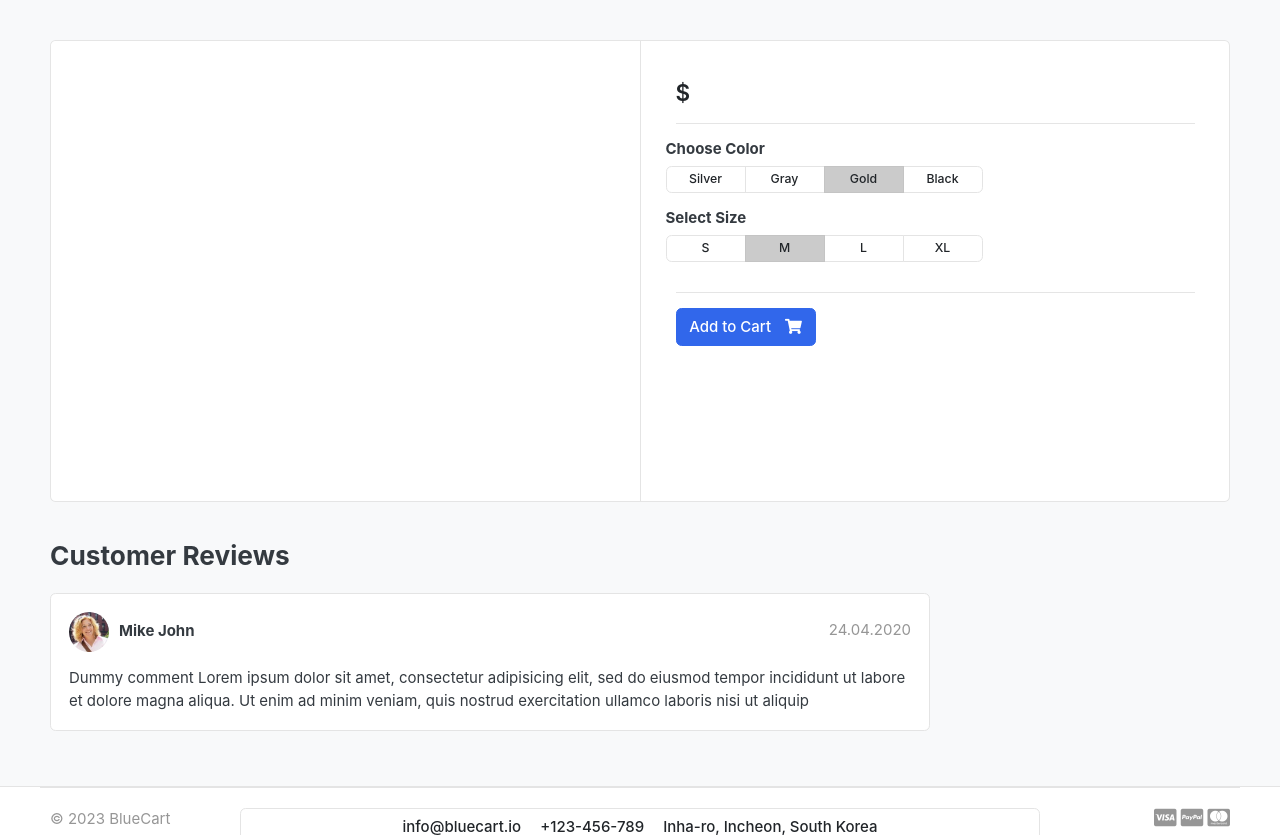
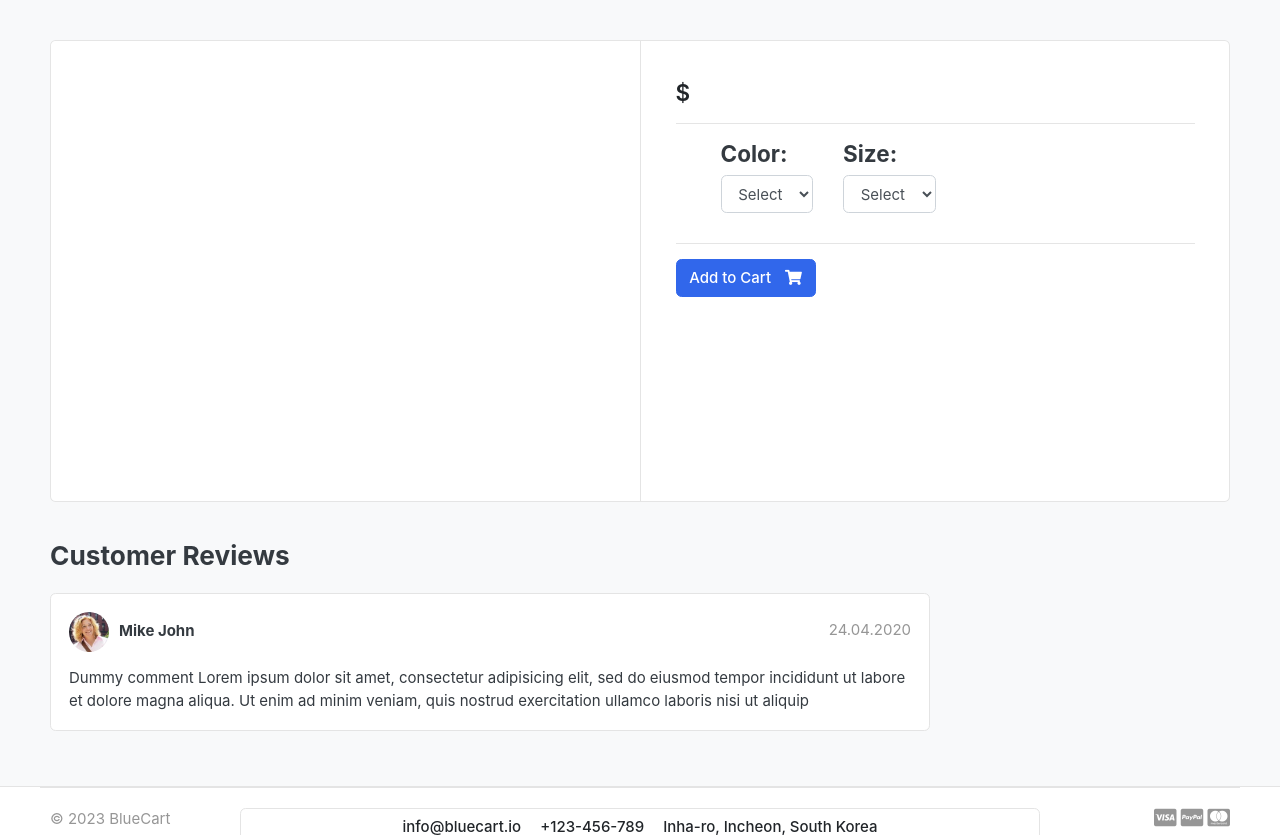
Before and after one commit to Jamshid-Ganiev/BlueCart-django, a Django app: template templates/store/product_detail.html in a window 1280 px wide. Shown: the part 118-953 px from the top of the page. Run offline with Django 4.2, Linux system fonts and the light colour scheme; the template is opened without the code that fills it, so the values that code supplies are empty; some libraries are stand-ins or nearby versions; some web fonts are replaced.

Commit message:
Add varaition features (size, color) to products

```diff
--- a/carts/models.py
+++ b/carts/models.py
@@ -1,5 +1,5 @@
 from django.db import models
-from store.models import Product
+from store.models import Product, Variation
 
 # Create your models here.
 
@@ -12,6 +12,7 @@ class Cart(models.Model):
 
 class CartItem(models.Model):
     product = models.ForeignKey(Product, on_delete=models.CASCADE)
+    variations = models.ManyToManyField(Variation, blank=True)
     cart = models.ForeignKey(Cart, on_delete=models.CASCADE)
     quantity = models.IntegerField()
     is_active = models.BooleanField(default=True)
@@ -19,5 +20,5 @@ class CartItem(models.Model):
     def sub_total(self):
         return self.product.price * self.quantity
 
-    def __str__(self):
+    def __unicode__(self):
         return self.product
--- a/carts/urls.py
+++ b/carts/urls.py
@@ -6,7 +6,7 @@ urlpatterns = [
 
     path('', cart, name="cart"),
     path('add_cart/<int:product_id>/', add_cart, name="add_cart"),
-    path('remove_cart/<int:product_id>/', remove_cart, name="remove_cart"),
-    path('remove_cart_item/<int:product_id>/', remove_cart_item, name="remove_cart_item"),
+    path('remove_cart/<int:product_id>/<int:cart_item_id>/', remove_cart, name="remove_cart"),
+    path('remove_cart_item/<int:product_id>/<int:cart_item_id>/', remove_cart_item, name="remove_cart_item"),
 
 ]
--- a/carts/views.py
+++ b/carts/views.py
@@ -1,5 +1,5 @@
 from django.shortcuts import get_object_or_404, redirect, render
-from store.models import Product
+from store.models import Product, Variation
 from .models import Cart, CartItem
 
 
@@ -11,7 +11,7 @@ def cart(request, total=0, quantity=0, cart_items=None):
         total += (cart_item.product.price * cart_item.quantity)
         quantity += cart_item.quantity
 
-    tax = (0.2 * total) //100
+    tax = (0.4 * total) //100
     total_after_tax = total - tax
     context = {
         "total": total,
@@ -25,6 +25,21 @@ def cart(request, total=0, quantity=0, cart_items=None):
 
 def add_cart(request, product_id):
     product = Product.objects.get(id=product_id)
+    product_variation = []
+
+
+    if request.method == 'POST':
+        for item in request.POST:
+            key = item
+            value = request.POST[key]
+
+            try:
+                variation = Variation.objects.get(product=product, variation_category__iexact=key, variation_value__iexact=value)
+                product_variation.append(variation)
+            except:
+                pass
+
+
     try:
         cart = Cart.objects.get(cart_id=_cart_id(request))
     except Cart.DoesNotExist:
@@ -33,17 +48,44 @@ def add_cart(request, product_id):
         )
     cart.save()
 
-    try:
-        cart_item = CartItem.objects.get(product=product, cart=cart)
-        cart_item.quantity += 1
-        cart_item.save()
-    except CartItem.DoesNotExist:
+    is_cart_item_exists = CartItem.objects.filter(product=product, cart=cart).exists()
+
+    if is_cart_item_exists:
+        cart_item = CartItem.objects.filter(product=product, cart=cart)
+        # existing variations -> database
+        # current variation -> product_variation
+        # item id - database
+
+        exis_var_list = []
+        id =  []
+        for item in cart_item:
+            existing_variation = item.variations.all()
+            exis_var_list.append(list(existing_variation))
+            id.append(item.id)
+
+        if product_variation in exis_var_list:
+            # increase the cart item quantity
+            index = exis_var_list.index(product_variation)
+            item_id = id[index]
+            item = CartItem.objects.get(product=product, id=item_id)
+            item.quantity += 1
+            item.save()
+        else:
+            item = CartItem.objects.create(product=product, quantity=1, cart=cart)
+            if len(product_variation) > 0:
+                item.variations.clear()
+                item.variations.add(*product_variation)
+            item.save()
+    else:
         cart_item = CartItem.objects.create(
             product=product,
             quantity = 1,
             cart = cart
         )
 
+        if len(product_variation) > 0:
+            cart_item.variations.clear()
+            cart_item.variations.add(*product_variation)
         cart_item.save()
 
     return redirect('carts:cart')
@@ -57,10 +99,11 @@ def _cart_id(request):
     return cart
 
 
-def remove_cart(request, product_id):
+def remove_cart(request, product_id, cart_item_id):
     cart = Cart.objects.get(cart_id=_cart_id(request))
     product = get_object_or_404(Product, id=product_id)
-    cart_item = CartItem.objects.get(product=product, cart=cart)
+
+    cart_item = CartItem.objects.get(product=product, cart=cart, id=cart_item_id)
 
     if cart_item.quantity > 1:
         cart_item.quantity -= 1
@@ -70,10 +113,10 @@ def remove_cart(request, product_id):
 
     return redirect("carts:cart")
 
-def remove_cart_item(request, product_id):
+def remove_cart_item(request, product_id, cart_item_id):
     cart = Cart.objects.get(cart_id=_cart_id(request))
     product = get_object_or_404(Product, id=product_id)
-    cart_item = CartItem.objects.get(product=product, cart=cart)
+    cart_item = CartItem.objects.get(product=product, cart=cart, id=cart_item_id)
     cart_item.delete()
 
     return redirect('carts:cart')
--- a/templates/includes/header.html
+++ b/templates/includes/header.html
@@ -53,6 +53,7 @@
         <!-- SEARCH -->
         <div class="col-lg  col-md-6 col-sm-12 col">
             <form action="{% url 'store:search' %}" class="search" method="GET">
+                {% csrf_token %}
 
                 <div class="input-group w-100">
                     <input type="text" class="form-control" style="width:60%;" placeholder="Search" name="keyword">
--- a/templates/store/product_detail.html
+++ b/templates/store/product_detail.html
@@ -18,6 +18,11 @@
                 </article>
             </aside>
     <main class="col-md-6 border-left">
+
+    <form action="{% url 'carts:add_cart' single_product.id %}" method="POST">
+      {% csrf_token %}
+
+
       <article class="content-body">
 
           <h2 class="title">{{ single_product.product_name }}</h2>
@@ -30,60 +35,41 @@
 
 
           <hr>
-        <div class="row">
+          <div class="row mx-5 my-2">
               <div class="item-option-select">
-                <h6>Choose Color</h6>
-                <div class="btn-group btn-group-sm btn-group-toggle" data-toggle="buttons">
-                  <label class="btn btn-light">
-                    <input type="radio" name="radio_color"> Silver
-                  </label>
-                  <label class="btn btn-light">
-                    <input type="radio" name="radio_color" > Gray
-                  </label>
-                  <label class="btn btn-light active">
-                    <input type="radio" name="radio_color checked"> Gold
-                  </label>
-                  <label class="btn btn-light">
-                    <input type="radio" name="radio_color"> Black
-                  </label>
+
+                  <h4>Color:</h4>
+                  <select name="color" class="form-control" required>
+                    <option value="" disabled selected>Select</option>
+                    {% for color in single_product.variation_set.colors %}
+                      <option value="{{ color.variation_value | lower }}">{{ color.variation_value | capfirst }}</option>
+                    {% endfor %}
+                  </select>
+              </div>
+
+              <div class="item-option-select ml-3">
+                  <h4>Size:</h4>
+                  <select name="size" class="form-control">
+                    <option value="" disabled selected>Select</option>
+                    {% for size in single_product.variation_set.sizes %}
+                      <option value="{{ size.variation_value | lower }}">{{ size.variation_value | capfirst }}</option>
+                    {% endfor %}
+                  </select>
               </div>
           </div>
-        </div> <!-- row.// -->
-        <div class="row">
-            <div class="item-option-select">
-                <h6>Select Size</h6>
-                <div class="btn-group btn-group-sm btn-group-toggle" data-toggle="buttons">
-                  <label class="btn btn-light">
-                    <input type="radio" name="radio_color"> S
-                  </label>
-                  <label class="btn btn-light active">
-                    <input type="radio" name="radio_color" checked> M
-                  </label>
-                  <label class="btn btn-light">
-                    <input type="radio" name="radio_color"> L
-                  </label>
-                  <label class="btn btn-light">
-                    <input type="radio" name="radio_color"> XL
-                  </label>
-                </div>
-            </div>
-        </div> <!-- row.// -->
+
           <hr>
 
           {% if single_product.stock <= 0 %}
             <h4 class='text-danger display-5'>Not <del>avaliable</del></h4>
           {% else %}
-          {% if in_cart %}
-            <a class="btn  btn-success text-light"> <span class="text">Added to Cart</span> <i class="fas fa-check"></i></a>
-            <a href="{% url 'carts:cart' %}" class="btn  btn-info"> <span class="text">View</span> <i class="fas fa-eye"></i></a>
-          {% else %}
-            <a href="{% url 'carts:add_cart' single_product.id %}" class="btn  btn-primary"> <span class="text">Add to Cart</span> <i class="fas fa-shopping-cart"></i>  </a>
+              <button type="submit" class="btn  btn-primary"> <span class="text">Add to Cart</span> <i class="fas fa-shopping-cart"></i>  </button>
           {% endif %}
-        {% endif %}
-    </article> <!-- product-info-aside .// -->
-            </main> <!-- col.// -->
-        </div> <!-- row.// -->
-    </div> <!-- card.// -->
+      </article>
+    </form>
+            </main>
+        </div>
+    </div>
     <!-- ============================ COMPONENT 1 END .// ================================= -->
 
     <br>
```
Also changed, not shown: carts/admin.py (+11 -2 lines), store/admin.py (+7 -1 lines), store/models.py (+24 -0 lines), templates/store/cart.html (+22 -4 lines), carts/migrations/0002_cartitem_variations.py (added), store/migrations/0002_variation.py (added). Lines whose indentation alone changed are shown as unchanged.
